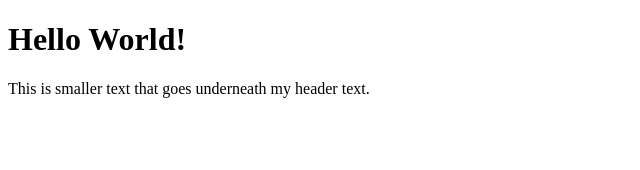
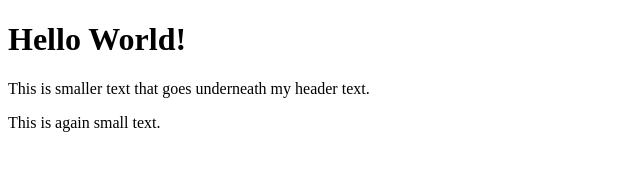
Before and after one commit to gguer3/Hello-World, a plain HTML site: page index.html in a window 1280 px wide. Shown: the whole page, without its empty margins (0-640 px from the left). Drawn offline with Linux system fonts and the light colour scheme.

Commit message:
This is my first commit message

```diff
--- a/index.html
+++ b/index.html
@@ -14,6 +14,9 @@
     <p>
         This is smaller text that goes underneath my header text.
     </p>
+    <p>
+        This is again small text.
+    </p>
 
 </body>
 </html>
```
